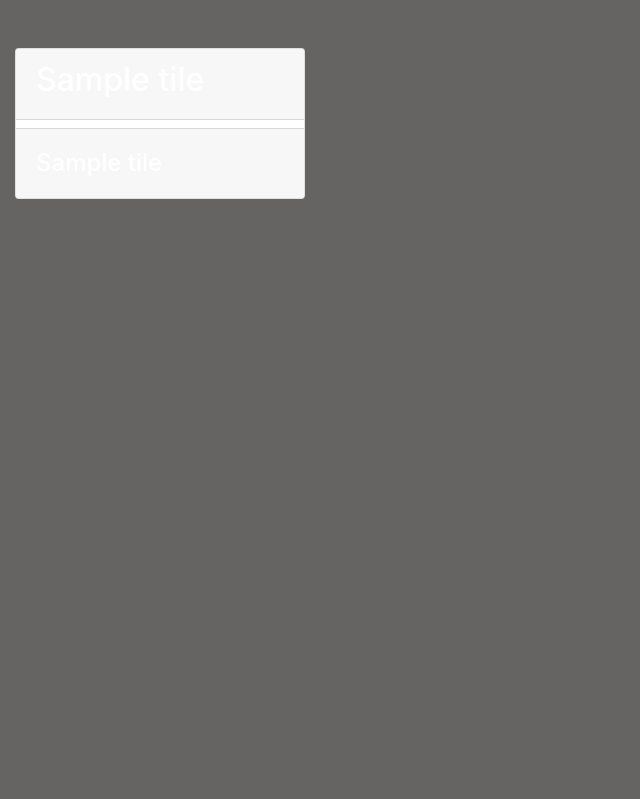
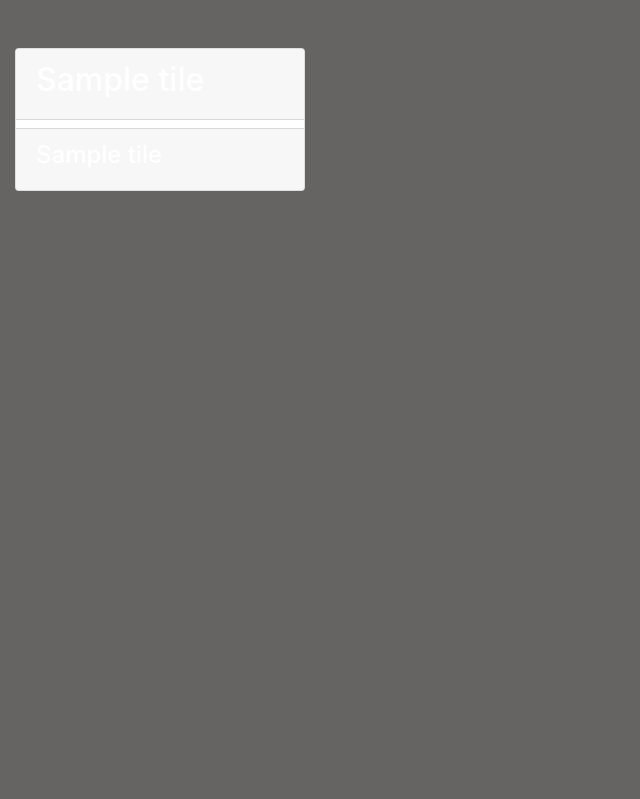
Before and after one commit to Sendeyo/Kite_website, a Flask app: template templates/kite/home.html in a window 1280 px wide. Shown: the part 56-855 px from the top of the page, without its empty margins (0-640 px from the left). Run offline with Flask 2, Linux system fonts and the light colour scheme; the template is opened without the code that fills it: most values are stand-ins (such as "Sample title", 1, 10 or a date in 2020); some libraries are stand-ins or nearby versions.

Commit message:
Safari 4th fix

```diff
--- a/static/mine/sty2.css
+++ b/static/mine/sty2.css
@@ -34,6 +34,7 @@
   padding-top: 80px;
 }
 
+
 .home{
   min-height: 100%;
   /* background-image: url("../images/conference-hall.jpg"); */
@@ -45,6 +46,7 @@
   /* background-blend-mode: multiply; */
 }
 
+
 .row:before, .row:after {display: none !important;}
 .row:before, .row:after {
   display: flex !important;
--- a/templates/kite/home.html
+++ b/templates/kite/home.html
@@ -16,10 +16,10 @@
                       <div class="h2">{{ tile["name"] }}</div>
                     </div>
                     <a class="mt-2 card-footer text-white clearfix small z-1" href="/home/{{ tile['name'] }}">
-                        <div class="mt-2"></div>
+                        <div class=""></div>
                       <span class="float-left h4">{{ tile["name"] }}</span>
                       <span class="float-right h4">
-                        <i class="{{tile['icon']}}"></i>&nbsp
+                        <i class="{{tile['icon']}}"></i> &nbsp
                         <!-- <i class="fas fa-angle-right"></i> -->
                       </span>
                     </a>
--- a/templates/kite/profile.html
+++ b/templates/kite/profile.html
@@ -52,12 +52,8 @@
 
            {% for transaction in transactions %}
                <div class="{{ transaction['operation'] }}">
-
-                <hr>
-
                 {{ transaction['_id'] }} confirmed. <b>Ksh.{{ transaction['amount'] }}</b> {{ determineType_function(transaction['operation']) }}
                 {{ transaction['secondPartNo'] }} on {{ transaction['timeStamp'] }}. New <b>Balance is {{ transaction['balance'] }}</b>
-
                 <br>
                 <b class="float-right">{{ clever_function(transaction['timeStamp']) }} </b>
                 <br>
```
